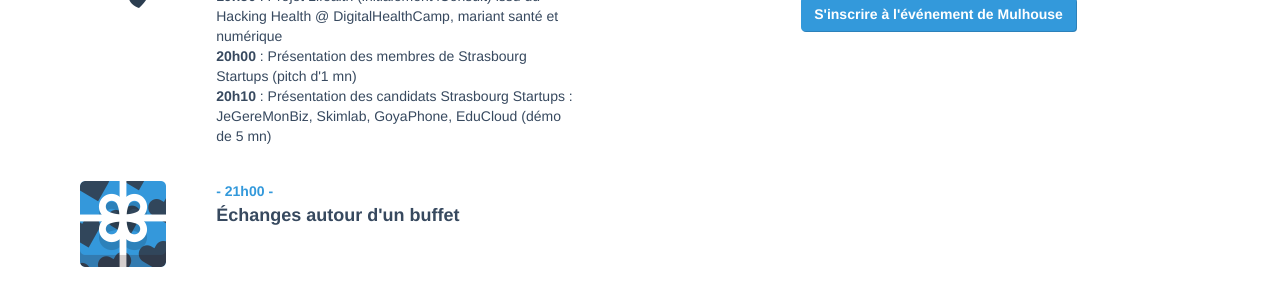
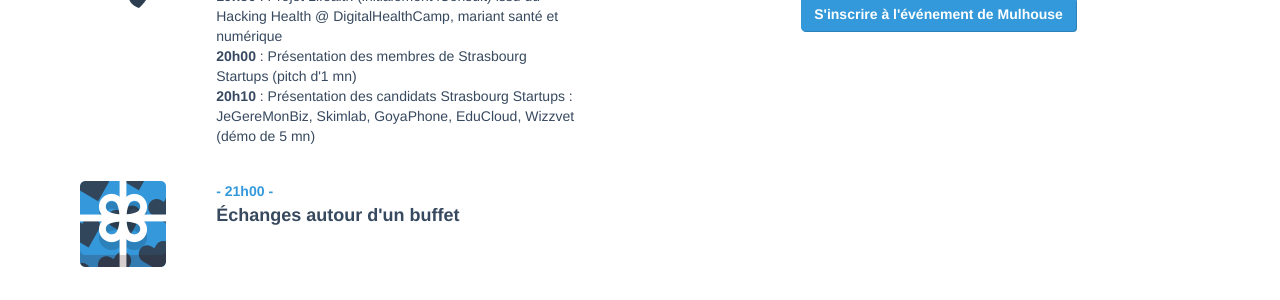
Before and after one commit to AlsaceDigitale/lancement-frenchtechalsace, a Jekyll site: the page built from index.html, in a window 1280 px wide and 900 px high, scrolled down 1770 px. Shown: the part 172-472 px from the top of the window. Built offline with Jekyll 4.4.1, drawn with Linux system fonts in a browser that asks for light colours; nearby versions of some CDN libraries.

Commit message:
Wizzvet is coming

```diff
--- a/_includes/programme_strasbourg.html
+++ b/_includes/programme_strasbourg.html
@@ -50,7 +50,7 @@
     <ul class="list-unstyled">
       <li><strong>19h50</strong> : Projet <a href="http://www.lifealth.com" class="silent" target="_blank">Lifealth</a> (initialement iConsult) issu du <a href="http://digitalhealthcamp.eu" class="silent" target="_blank">Hacking Health @ DigitalHealthCamp</a>, mariant santé et numérique</li>
       <li><strong>20h00</strong> : Présentation des membres de <a href="http://www.strasbourg-startups.com" class="silent" target="_blank">Strasbourg Startups</a> (pitch d'1 mn)</li>
-      <li><strong>20h10</strong> : Présentation des candidats <a href="http://www.strasbourg-startups.com" class="silent" target="_blank">Strasbourg Startups</a> : JeGereMonBiz, Skimlab, GoyaPhone, EduCloud (démo de 5 mn)</li>
+      <li><strong>20h10</strong> : Présentation des candidats <a href="http://www.strasbourg-startups.com" class="silent" target="_blank">Strasbourg Startups</a> : JeGereMonBiz, Skimlab, GoyaPhone, EduCloud, Wizzvet (démo de 5 mn)</li>
     </ul>
   </div>
 </div>
```
